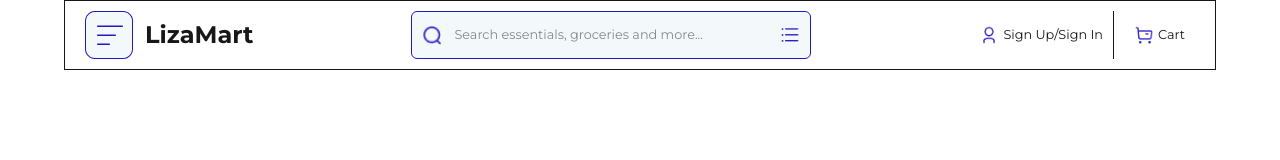
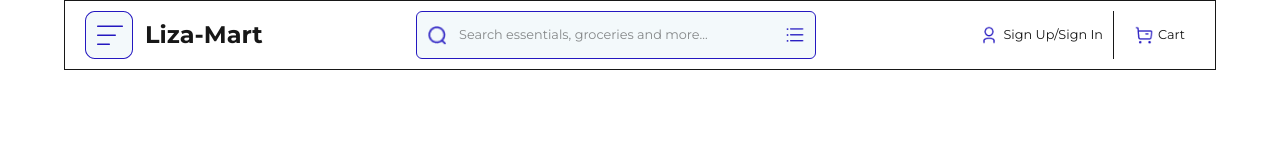
Before and after one commit to TheEldaps/Liza-Commerce, a Next.js app: page / in a window 1280 px wide. Shown: the top 160 px of the page. Built offline with nearby package versions, Linux system fonts and the light colour scheme.

Commit message:
Style Nav bar

```diff
--- a/app/components/Homepage/Nav.tsx
+++ b/app/components/Homepage/Nav.tsx
@@ -11,7 +11,7 @@ export default function Nav() {
     <section className="flex justify-between px-[20px] py-[10px] sm:gap-5 border max-w-[90%] m-auto sticky">
       <div className="flex items-center gap-3">
         <Image src={Logo} width="48" height="48" alt="Platform Logo" />
-        <h2 className="text-[1.5rem] font-bold font-[montserrat]">LizaMart</h2>
+        <h2 className="text-[1.5rem] font-bold font-[montserrat]">Liza-Mart</h2>
       </div>
 
       {/* Search section */}
```
